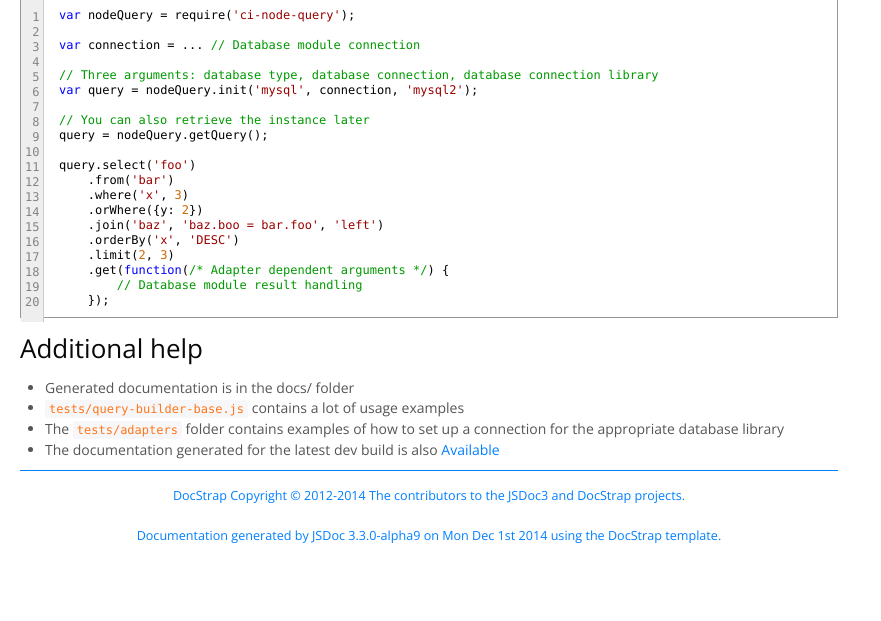
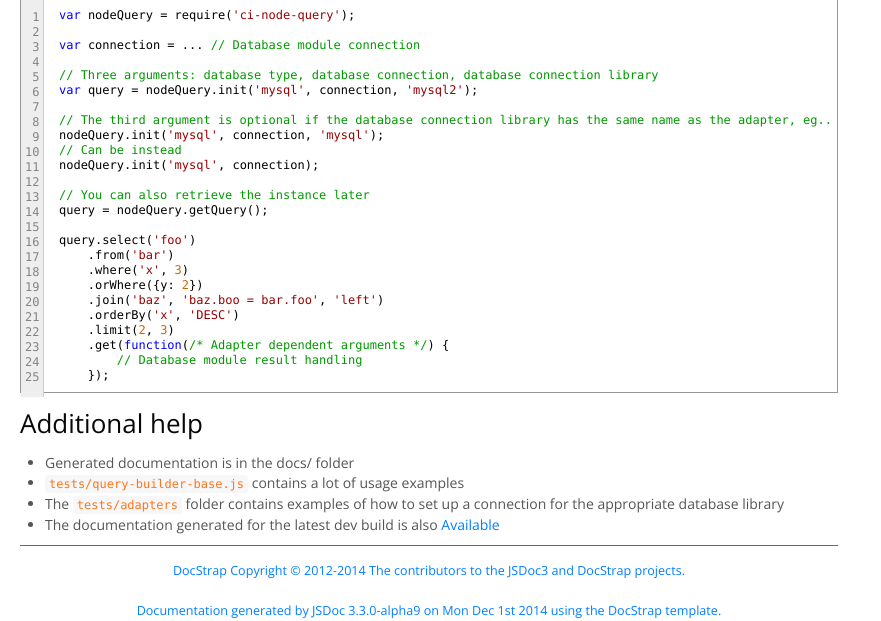
Before and after one commit to timw4mail/node-query, a website: page docs/index.html in a window 1280 px wide. Shown: the part 868-1489 px from the top of the page, without its empty margins (0-881 px from the left). Before the commit the page ends 1414 px from the top, so only its background shows below. Drawn offline with nearby package versions, Linux system fonts and the light colour scheme.

Commit message:
Update docs and readme

```diff
--- a/docs/index.html
+++ b/docs/index.html
@@ -108,6 +108,11 @@ var connection = ... // Database module connection
 
 // Three arguments: database type, database connection, database connection library
 var query = nodeQuery.init('mysql', connection, 'mysql2');
+
+// The third argument is optional if the database connection library has the same name as the adapter, eg..
+nodeQuery.init('mysql', connection, 'mysql');
+// Can be instead
+nodeQuery.init('mysql', connection);
 
 // You can also retrieve the instance later
 query = nodeQuery.getQuery();
```
Also changed, not shown: README.md.
